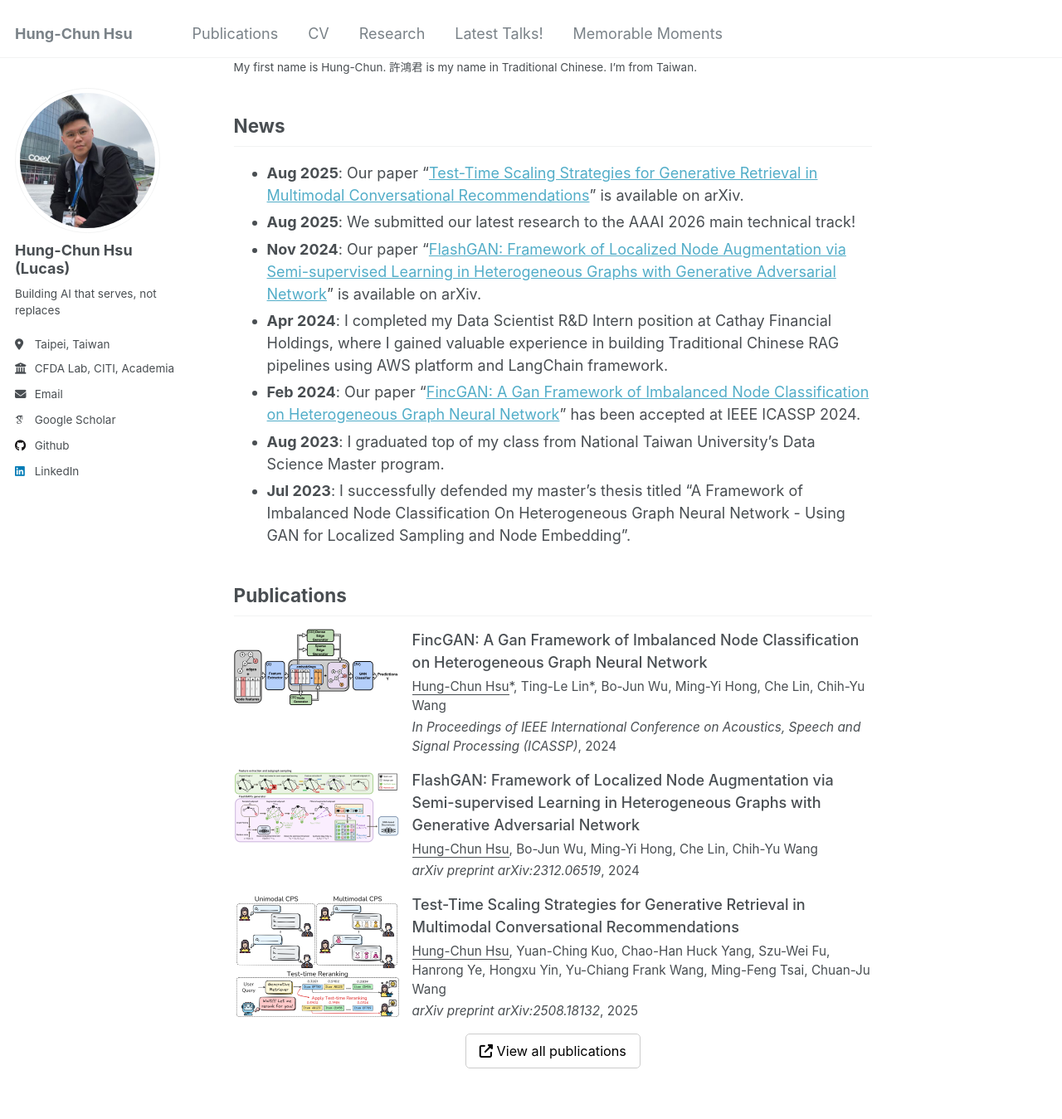
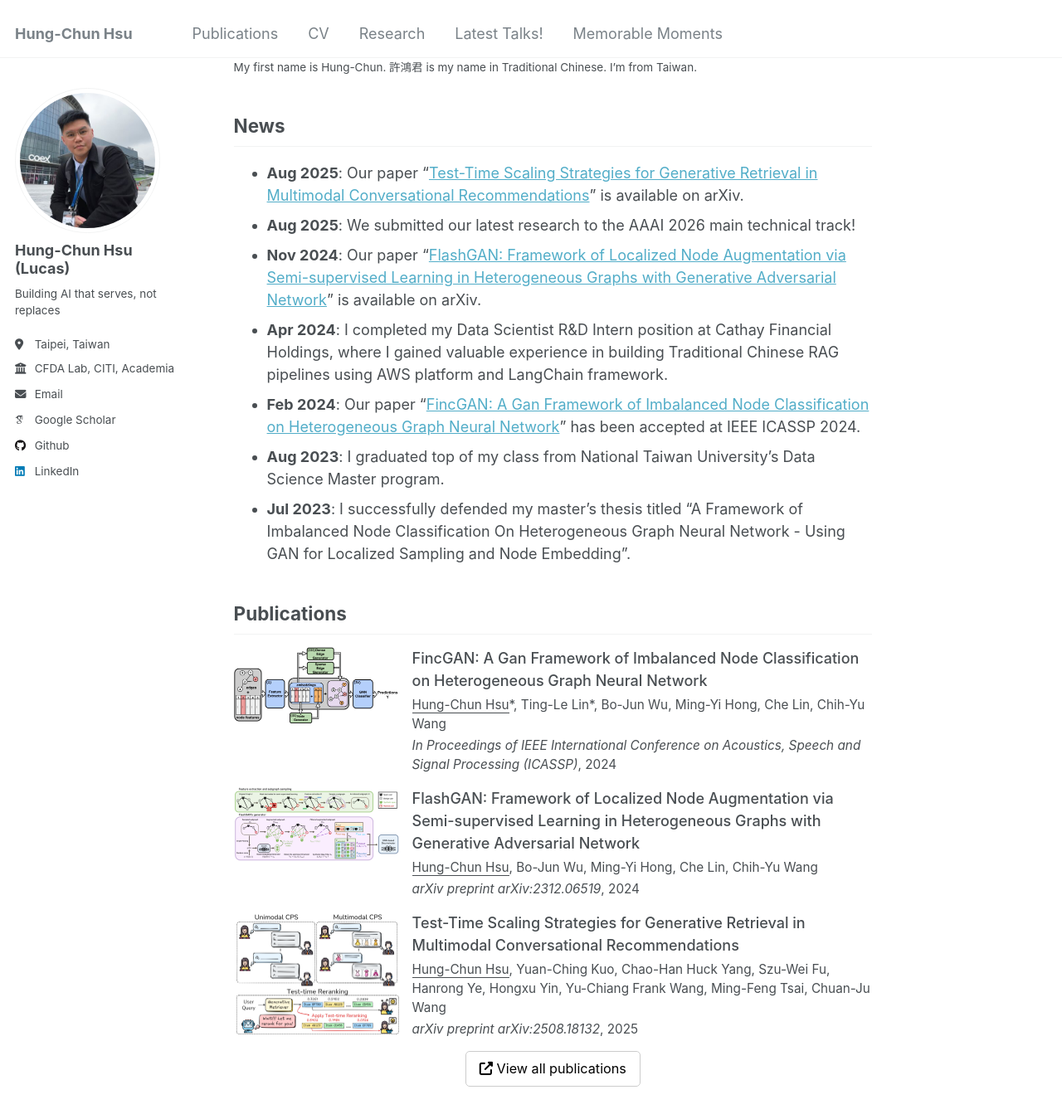
Before and after one commit to lucas-hc-hsu/lucas-hc-hsu.github.io, a Jekyll site: the page built from _pages/about.md, in a window 1280 px wide and 1400 px high, scrolled down 322 px. Shown: the top 1349 px of the window at 83% size. Built offline with Jekyll 4.4.1, drawn with Linux system fonts in a browser that asks for light colours; some web fonts are replaced.

Commit message:
Restore News section to original markdown format without custom styling

```diff
--- a/_pages/about.md
+++ b/_pages/about.md
@@ -14,17 +14,6 @@ Greetings, I'm Hung-Chun Hsu. I received my Master's Degree in Data Science from
 
 ## News
 
-<style>
-.news-section ul {
-  margin-bottom: 0;
-}
-.news-section li {
-  margin-bottom: 0.3em;
-}
-</style>
-
-<div class="news-section" markdown="1">
-
 - **Aug 2025**: Our paper "[Test-Time Scaling Strategies for Generative Retrieval in Multimodal Conversational Recommendations](https://www.arxiv.org/abs/2508.18132)" is available on arXiv.
 - **Aug 2025**: We submitted our latest research to the AAAI 2026 main technical track!
 - **Nov 2024**: Our paper "[FlashGAN: Framework of Localized Node Augmentation via Semi-supervised Learning in Heterogeneous Graphs with Generative Adversarial Network](https://arxiv.org/pdf/2312.06519)" is available on arXiv.
@@ -32,8 +21,6 @@ Greetings, I'm Hung-Chun Hsu. I received my Master's Degree in Data Science from
 - **Feb 2024**: Our paper "[FincGAN: A Gan Framework of Imbalanced Node Classification on Heterogeneous Graph Neural Network](https://ieeexplore.ieee.org/document/10448064)" has been accepted at IEEE ICASSP 2024.
 - **Aug 2023**: I graduated top of my class from National Taiwan University's Data Science Master program.
 - **Jul 2023**: I successfully defended my master's thesis titled "A Framework of Imbalanced Node Classification On Heterogeneous Graph Neural Network - Using GAN for Localized Sampling and Node Embedding".
-
-</div>
 
 ## Publications
 
```
